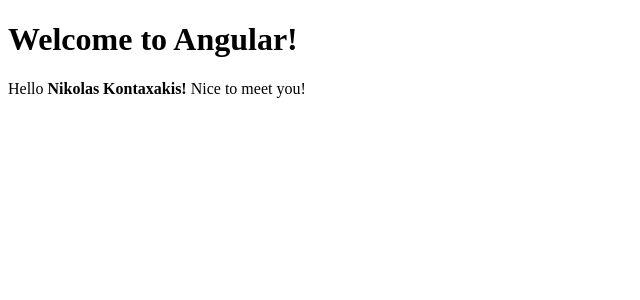
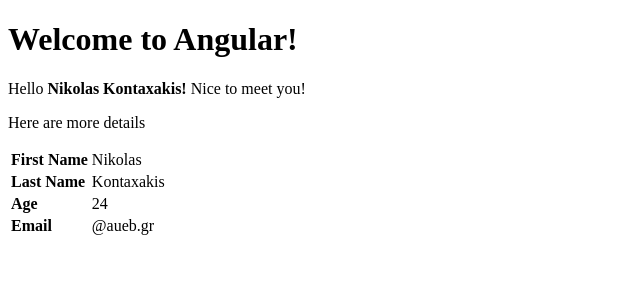
Before and after one commit to nicokont/angular-introduction, an Angular app: page / in a window 1280 px wide. Shown: the top 300 px of the page, without its empty margins (0-640 px from the left). Built offline with nearby package versions, Linux system fonts and the light colour scheme.

Commit message:
Person attribute and table presentation

```diff
--- a/src/app/app.component.css
+++ b/src/app/app.component.css
@@ -0,0 +1,3 @@
+.header {
+  font-weight: bold;
+}
--- a/src/app/app.component.html
+++ b/src/app/app.component.html
@@ -2,3 +2,22 @@
 <p>
   Hello <strong>{{ name }} {{ lastName }}!</strong> Nice to meet you!
 </p>
+<p>Here are more details</p>
+<table>
+  <tr>
+    <td class="header">First Name</td>
+    <td>{{ person.givenName }}</td>
+  </tr>
+  <tr>
+    <td class="header">Last Name</td>
+    <td>{{ person.surName }}</td>
+  </tr>
+  <tr>
+    <td class="header">Age</td>
+    <td>{{ person.age }}</td>
+  </tr>
+  <tr>
+    <td class="header">Email</td>
+    <td>{{ person.email }}</td>
+  </tr>
+</table>
--- a/src/app/app.component.ts
+++ b/src/app/app.component.ts
@@ -9,6 +9,13 @@
   styleUrls: ['./app.component.css']
 })
 export class AppComponent {
-  name: string = "Nikolas";
-  lastName = "Kontaxakis";
+  name: string = 'Nikolas';
+  lastName = 'Kontaxakis';
+
+  person = {
+    givenName: 'Nikolas',
+    surName: 'Kontaxakis',
+    age: 24,
+    email: '@aueb.gr'
+  };
 }
```
